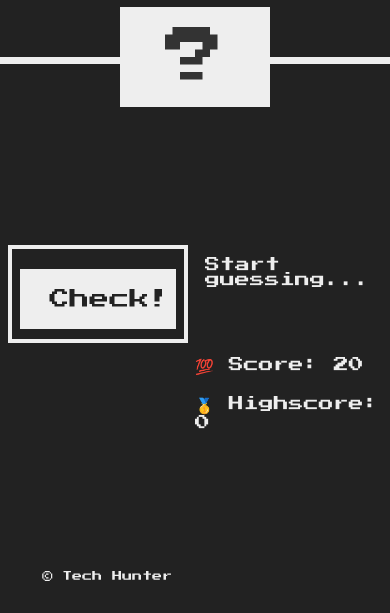
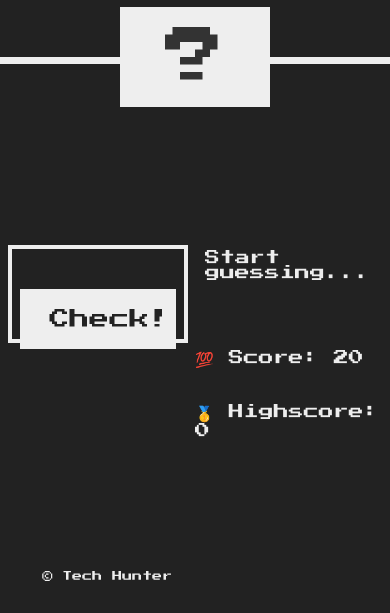
Before and after one commit to GoSTEAN/guess_my_number, a plain HTML site: page index.html in a window 390 px wide. Shown: the part 231-844 px from the top of the page. Drawn offline with Linux system fonts and the light colour scheme.

Commit message:
Updated.

```diff
--- a/style.css
+++ b/style.css
@@ -150,14 +150,17 @@ margin-bottom: 2rem;
         padding: 2rem 0rem;
     }
     .label-score {
+        margin-bottom: -10rem;
         font-size: 1.5rem;
     }
     .label-highscore {
         font-size: 1.5rem;
+                margin-top: 9em;
+
     }
     .check {
         width: 40%;
         position: absolute;
-        top: 50rem;
+        top: 52rem;
     }
 }
```
